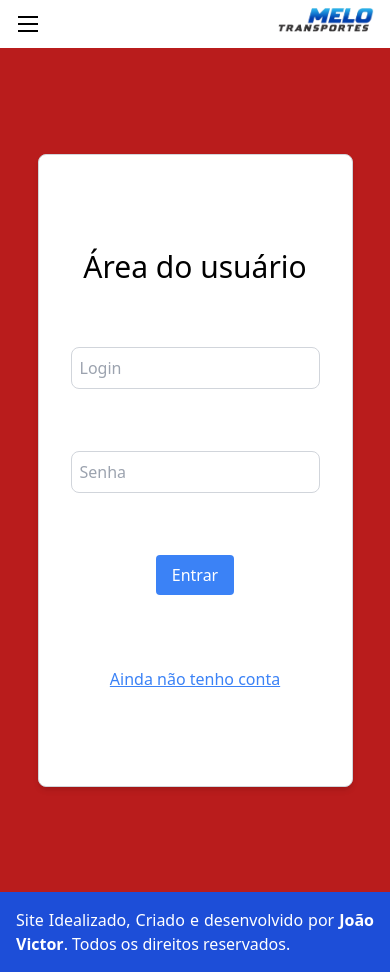
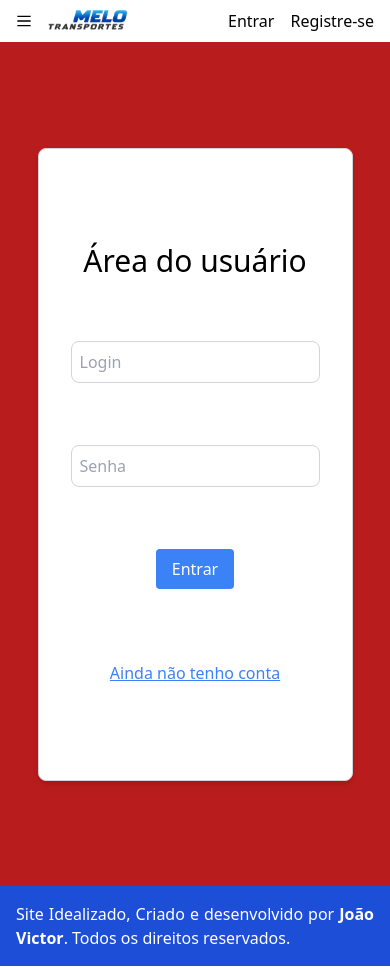
Before and after one commit to jvvictorls/Front-Melo-Transportes, a React (Vite) app: page /login in a window 390 px wide. Built offline with nearby package versions, Linux system fonts and the light colour scheme.

Commit message:
Feat: Responsivity for header and Fix:CSS breakpoints

```diff
--- a/src/App.tsx
+++ b/src/App.tsx
@@ -4,7 +4,7 @@ import SignUp from './pages/SignUp/SignUp';
 import User from './pages/User/User';
 import EditUser from './pages/EditUser/EditUser';
 import Layout from './components/Layout';
-import Dashboard from './components/Dashboard';
+import Dashboard from './pages/Dashboard';
 import RequestRoute from './pages/RequestRoute';
 
 function App() {
--- a/src/components/Header.tsx
+++ b/src/components/Header.tsx
@@ -1,40 +1,35 @@
 import { Link, NavLink, useNavigate } from 'react-router-dom';
-import { useEffect, useState } from 'react';
 import { GrMenu } from 'react-icons/gr';
+import { useState } from 'react';
 
 function Header() {
   const navigate = useNavigate();
-  const [toggleMenu, setToggleMenu] = useState(true);
-  const { innerWidth } = window;
-  const [width, setWidth] = useState(innerWidth);
-  useEffect(
-    () => {
-      setWidth(innerWidth);
-    },
-    [innerWidth, width],
-  );
+  const [menu, setMenu] = useState(false);
   return (
-    width > 768
-      ? (
     <header
-          className="flex items-center justify-center shadow-md"
-          hidden={ toggleMenu }
+      className="w-full flex items-center justify-center shadow-md"
     >
-          <div className="w-3/4 flex justify-evenly items-center">
-            <div className="ml-4">
+      <div className="w-full flex justify-between ">
+        <div
+          className="flex items-center justify-between ml-4 space-x-4"
+        >
+          <GrMenu
+            className="lg:hidden xl:hidden"
+            onClick={ () => setMenu(!menu) }
+          />
           <Link
             to="/dashboard"
-                className="flex justify-center items-cente"
+            className="flex justify-center items-center"
           >
             <img
               src="/src/public/recropped-melo.png"
               alt="melo_transportes"
-                  className="h-6 mb-2"
+              className="h-6 xs:h-5 mb-3"
             />
           </Link>
         </div>
 
-            <nav className="flex flex-1 items-center justify-evenly items-center ">
+        <nav className="flex flex-1 items-center justify-evenly items-center xs:hidden sm:hidden md:hidden">
           <NavLink
             to="/request"
             className="mb-2"
@@ -63,7 +58,7 @@ function Header() {
         </nav>
 
         <div
-              className="w-1/6 flex items-center justify-between"
+          className="flex items-center justify-between mr-4 space-x-4"
         >
           <button
             className=""
@@ -79,21 +74,7 @@ function Header() {
         </div>
       </div>
     </header>
-      )
-      : (
-        <header
-          className="flex items-center justify-center shadow-md"
-        >
-          <div className="flex w-full justify-between items-center px-4 py-2">
-            <GrMenu size={ 24 } />
-            <img
-              src="/src/public/recropped-melo.png"
-              alt="melo_transportes"
-              className="h-6 mb-2"
-            />
-          </div>
-        </header>
-      )
+
   );
 }
 
--- a/tailwind.config.js
+++ b/tailwind.config.js
@@ -6,12 +6,12 @@ export default {
   ],
   theme: {
     screens: {
-      'xs': '320px',
-      'sm': '640px',
-      'md': '768px',
-      'lg': '1024px',
-      'xl': '1280px',
-      '2xl': '1536px',
+      'xs': {'min': '320px', max: '575px'},
+      'sm': {'min': '576px', max: '767px'},
+      'md': {'min': '768px', max: '1023px'},
+      'lg': {'min': '1024px', max: '1279px'},
+      'xl': {'min': '1280px', max: '1535px'},
+      '2xl':{'min': '1536px'},
     },
     extend: {
       colors: {
```
Also changed, not shown: src/pages/Dashboard.tsx (renamed from src/components/Dashboard.tsx). Lines whose indentation alone changed are shown as unchanged.
